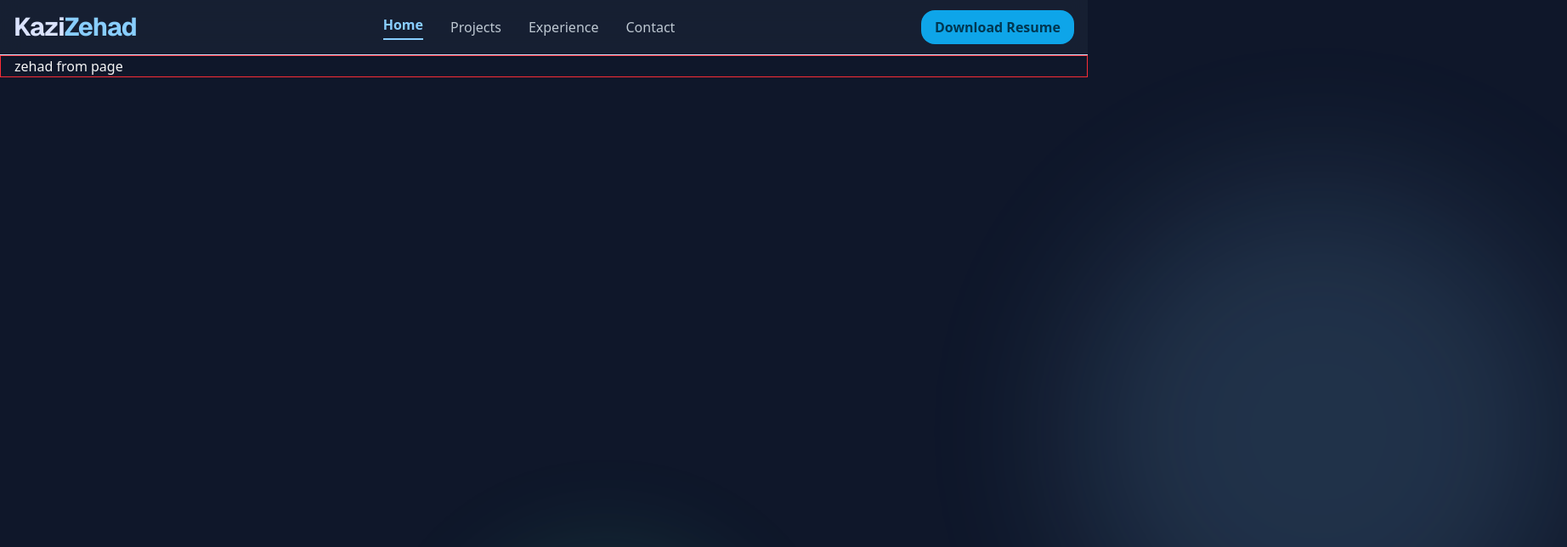
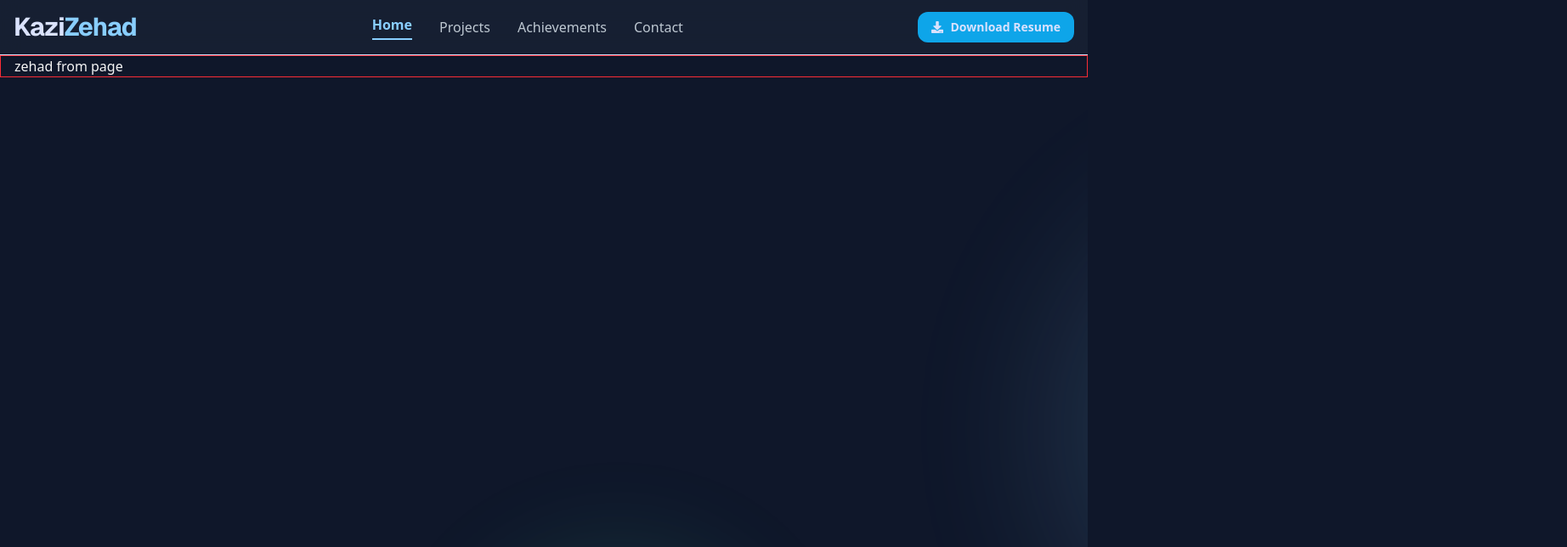
Before and after one commit to Muzahidul-Islam-Zehad/portfolio_zehad, a Next.js app: page / in a window 1280 px wide. Shown: the top 644 px of the page at 85% size, 1844 px wide, since content can reach past the window. Built offline with nearby package versions, Linux system fonts and the light colour scheme.

Commit message:
fix: navbar and footer and overall animation fixed

```diff
--- a/src/app/components/Navbar/Navbar.tsx
+++ b/src/app/components/Navbar/Navbar.tsx
@@ -1,5 +1,6 @@
 
 import Link from "next/link";
+import { FaDownload } from "react-icons/fa";
 export default function Navbar() {
   return (
     <nav className="sticky top-0 w-full z-50 bg-surface-glass backdrop-blur-md border-b border-on-surface">
@@ -27,10 +28,10 @@ export default function Navbar() {
           </Link>
 
           <Link
-            href="/experience"
+            href="/achievements"
             className="text-on-surface-variant hover:text-primary transition-colors duration-200"
           >
-            Experience
+            Achievements
           </Link>
 
           <Link
@@ -42,8 +43,10 @@ export default function Navbar() {
         </div>
 
         {/* resume download Button */}
-        <button className="bg-primary-container text-on-primary-container px-4 py-2 rounded-lg font-semibold hover:opacity-80 transition-opacity active:scale-95 cursor-pointer">
-          Download Resume
+
+        <button className="bg-primary-container text-on-surface px-4 py-2 rounded-md font-semibold text-sm cursor-pointer transition-all duration-300 hover:shadow-[0_0_25px_rgba(14,165,233,0.6)] hover:scale-105 active:scale-95 flex flex-row items-center gap-2 aspect-auto ">
+          <p> <FaDownload /></p>
+          <p className="hidden md:block">Download Resume</p>
         </button>
       </div>
     </nav>
--- a/src/app/layout.tsx
+++ b/src/app/layout.tsx
@@ -21,10 +21,13 @@ export default function RootLayout({
       data-theme="light"
       className={` h-full antialiased ${geist.variable} ${jetbrains.variable} ${inter.variable}`}
     >
-      <body className="min-h-full flex flex-col bg-neutral text-neutral-100 relative overflow-hidden">
-        <div className="glow-sphere animate-blob-1 absolute top-1/4 right-0 w-[500px] h-[500px] bg-primary rounded-full"></div>
+      <body className="min-h-full flex flex-col bg-neutral text-neutral-100">
 
-        <div className="glow-sphere animate-blob-2 absolute bottom-0 left-1/6 w-[400px] h-[400px] bg-tertiary rounded-full"></div>
+        <div className="fixed inset-0 overflow-hidden pointer-events-none -z-10">
+          <div className="glow-sphere animate-blob-1 absolute top-1/4 right-0 w-[500px] h-[500px] bg-primary rounded-full"></div>
+
+          <div className="glow-sphere animate-blob-2 absolute bottom-0 left-1/6 w-[400px] h-[400px] bg-tertiary rounded-full"></div>
+        </div>
         <Navbar />
         <section className="min-h-[calc(100vh-170px)]">
           {children}
--- a/src/app/page copy.tsx
+++ /dev/null
@@ -1,9 +0,0 @@
-import Navbar from "./components/Navbar/Navbar";
-
-export default function Home() {
-  return (
-    <div className="w-11/12 mx-auto border border-red-500">
-      zehad from page
-    </div>
-  );
-}
```
